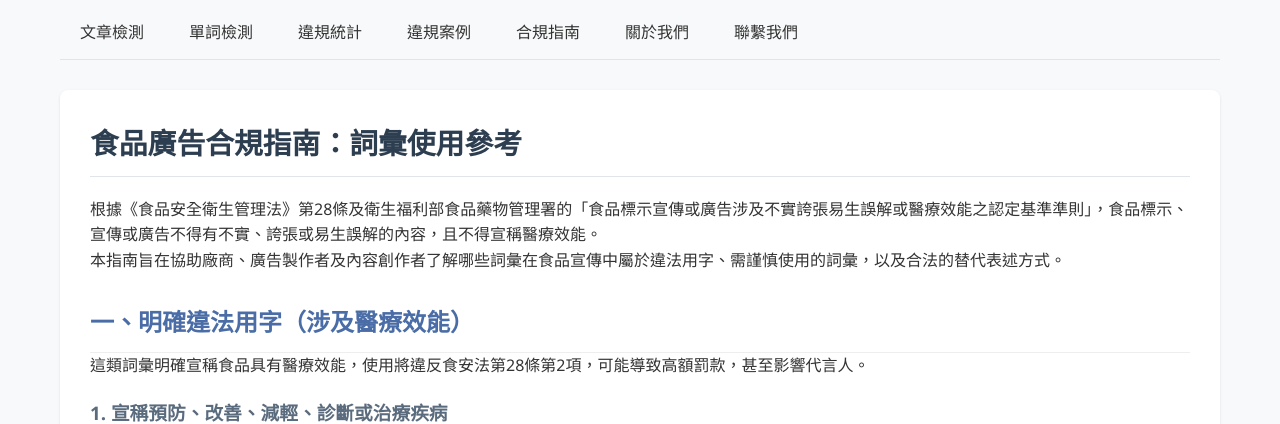
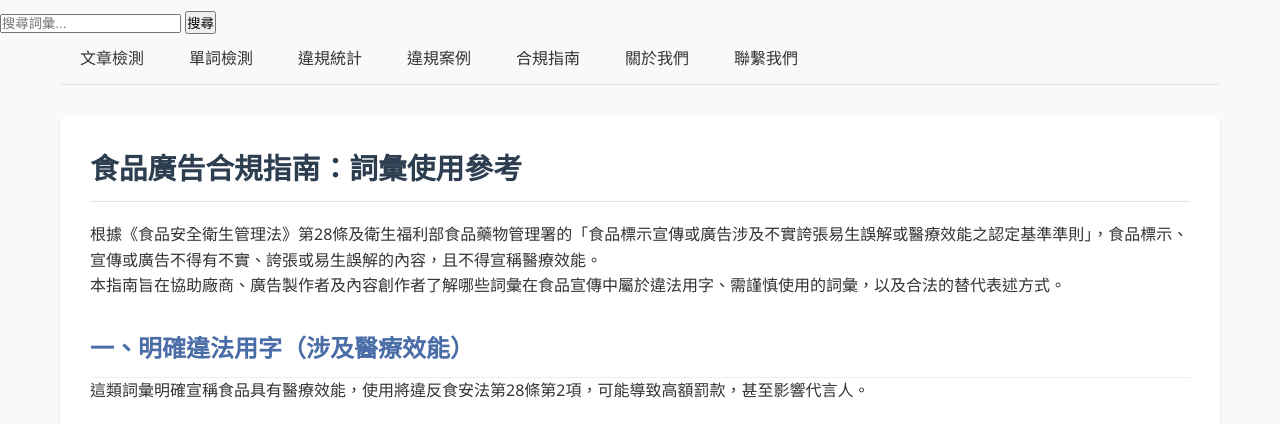
Before and after one commit to wenchun84/therapy-claim-detector, a Python web app: template templates/guidelines.html in a window 1280 px wide. Shown: the top 424 px of the page. Run offline with Jinja, Linux system fonts and the light colour scheme; the template is opened without the code that fills it, so the values that code supplies are empty.

Commit message:
Update guidelines.html

```diff
--- a/templates/guidelines.html
+++ b/templates/guidelines.html
@@ -1,3 +1,9 @@
+<div class="search-box">
+    <form action="/search" method="get">
+        <input type="text" name="q" placeholder="搜尋詞彙..." class="search-input">
+        <button type="submit" class="search-button">搜尋</button>
+    </form>
+</div>
 <!DOCTYPE html>
 <html lang="zh-TW">
 <head>
```
